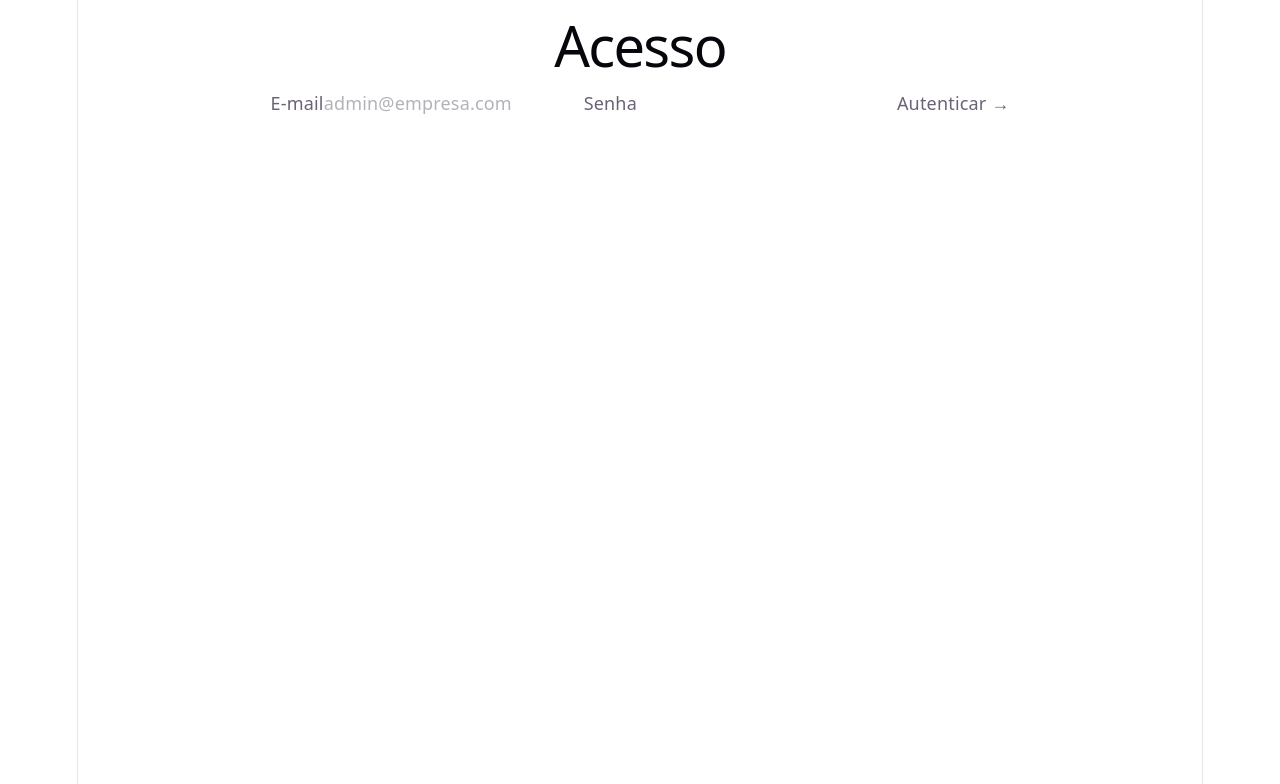
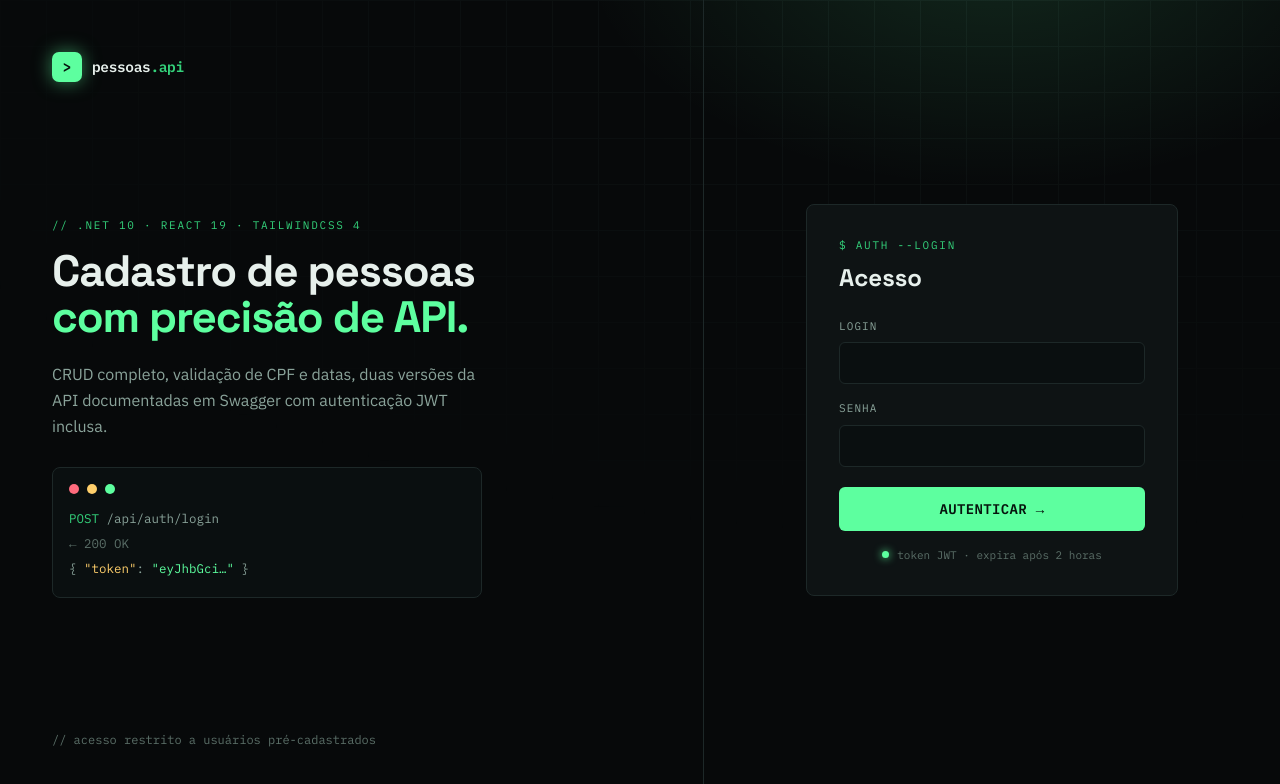
Before and after one commit to Mufado/PersonRegistration, a React (Vite) app in the folder personregistration.client/: page /login in a window 1280 px wide. Shown: the top 784 px of the page. Built offline with nearby package versions, Linux system fonts and the light colour scheme.

Commit message:
feat(frontend): add logo component & style login page

```diff
--- a/personregistration.client/index.html
+++ b/personregistration.client/index.html
@@ -2,6 +2,9 @@
 <html lang="en">
   <head>
     <meta charset="UTF-8" />
+    <link rel="preconnect" href="https://fonts.googleapis.com" />
+    <link rel="preconnect" href="https://fonts.gstatic.com" crossorigin />
+    <link href="https://fonts.googleapis.com/css2?family=IBM+Plex+Mono:wght@400;500;600&family=IBM+Plex+Sans:wght@400;500;600&family=Space+Grotesk:wght@500;600;700&display=swap" rel="stylesheet" />
     <link rel="icon" type="image/svg+xml" href="/favicon.svg" />
     <meta name="viewport" content="width=device-width, initial-scale=1.0" />
     <title>personregistration.client</title>
--- a/personregistration.client/src/App.css
+++ /dev/null
@@ -1,11 +0,0 @@
-#root {
-    max-width: 1280px;
-    margin: 0 auto;
-    padding: 2rem;
-    text-align: center;
-}
-
-th, td {
-    padding-left: 1rem;
-    padding-right: 1rem;
-}
--- /dev/null
+++ b/personregistration.client/src/components/Logo.tsx
@@ -0,0 +1,12 @@
+export function Logo() {
+  return (
+    <div className="flex items-center gap-2.5">
+      <div className="grid h-[30px] w-[30px] place-items-center rounded-[7px] bg-grn shadow-[0_0_18px_rgba(93,255,159,0.5)]">
+        <span className="font-mono text-[15px] font-bold text-[#06140d]">{">"}</span>
+      </div>
+      <div className="font-mono text-[14.5px] font-semibold tracking-tight">
+        pessoas<span className="text-grn2">.api</span>
+      </div>
+    </div>
+  );
+}
--- a/personregistration.client/src/index.css
+++ b/personregistration.client/src/index.css
@@ -1,113 +1,36 @@
 @import "tailwindcss";
 
-:root {
-  --text: #6b6375;
-  --text-h: #08060d;
-  --bg: #fff;
-  --border: #e5e4e7;
-  --code-bg: #f4f3ec;
-  --accent: #aa3bff;
-  --accent-bg: rgba(170, 59, 255, 0.1);
-  --accent-border: rgba(170, 59, 255, 0.5);
-  --social-bg: rgba(244, 243, 236, 0.5);
-  --shadow:
-    rgba(0, 0, 0, 0.1) 0 10px 15px -3px, rgba(0, 0, 0, 0.05) 0 4px 6px -2px;
+@theme {
+  --color-bg: #07090a;
+  --color-surf: #0e1314;
+  --color-surf2: #131a1b;
+  --color-ink: #e7f0ec;
+  --color-mut: #8aa39a;
+  --color-faint: #5b6f68;
+  --color-line: #1d2828;
+  --color-grn: #5dff9f;
+  --color-grn2: #34d27b;
+  --color-amb: #ffcf6b;
+  --color-danger: #ff6b7d;
 
-  --sans: system-ui, 'Segoe UI', Roboto, sans-serif;
-  --heading: system-ui, 'Segoe UI', Roboto, sans-serif;
-  --mono: ui-monospace, Consolas, monospace;
-
-  font: 18px/145% var(--sans);
-  letter-spacing: 0.18px;
-  color-scheme: light dark;
-  color: var(--text);
-  background: var(--bg);
-  font-synthesis: none;
-  text-rendering: optimizeLegibility;
-  -webkit-font-smoothing: antialiased;
-  -moz-osx-font-smoothing: grayscale;
-
-  @media (max-width: 1024px) {
-    font-size: 16px;
-  }
+  --font-sans: "IBM Plex Sans", sans-serif;
+  --font-mono: "IBM Plex Mono", monospace;
+  --font-display: "Space Grotesk", sans-serif;
 }
 
-@media (prefers-color-scheme: dark) {
-  :root {
-    --text: #9ca3af;
-    --text-h: #f3f4f6;
-    --bg: #16171d;
-    --border: #2e303a;
-    --code-bg: #1f2028;
-    --accent: #c084fc;
-    --accent-bg: rgba(192, 132, 252, 0.15);
-    --accent-border: rgba(192, 132, 252, 0.5);
-    --social-bg: rgba(47, 48, 58, 0.5);
-    --shadow:
-      rgba(0, 0, 0, 0.4) 0 10px 15px -3px, rgba(0, 0, 0, 0.25) 0 4px 6px -2px;
-  }
+html, body, #root { height: 100%; }
+body { margin: 0; }
 
-  #social .button-icon {
-    filter: invert(1) brightness(2);
-  }
+/* Efeitos de fundo: complexos demais p/ utilitários, então CSS próprio */
+.app-bg {
+  background-image:
+    linear-gradient(var(--color-line) 1px, transparent 1px),
+    linear-gradient(90deg, var(--color-line) 1px, transparent 1px);
+  background-size: 46px 46px;
+  opacity: 0.35;
+  -webkit-mask-image: radial-gradient(120% 90% at 75% 0%, #000, transparent 75%);
+  mask-image: radial-gradient(120% 90% at 75% 0%, #000, transparent 75%);
 }
-
-#root {
-  width: 1126px;
-  max-width: 100%;
-  margin: 0 auto;
-  text-align: center;
-  border-inline: 1px solid var(--border);
-  min-height: 100svh;
-  display: flex;
-  flex-direction: column;
-  box-sizing: border-box;
+.app-glow {
+  background: radial-gradient(700px 420px at 78% -8%, rgba(93, 255, 159, 0.13), transparent 60%);
 }
-
-body {
-  margin: 0;
-}
-
-h1,
-h2 {
-  font-family: var(--heading);
-  font-weight: 500;
-  color: var(--text-h);
-}
-
-h1 {
-  font-size: 56px;
-  letter-spacing: -1.68px;
-  margin: 32px 0;
-  @media (max-width: 1024px) {
-    font-size: 36px;
-    margin: 20px 0;
-  }
-}
-h2 {
-  font-size: 24px;
-  line-height: 118%;
-  letter-spacing: -0.24px;
-  margin: 0 0 8px;
-  @media (max-width: 1024px) {
-    font-size: 20px;
-  }
-}
-p {
-  margin: 0;
-}
-
-code,
-.counter {
-  font-family: var(--mono);
-  display: inline-flex;
-  border-radius: 4px;
-  color: var(--text-h);
-}
-
-code {
-  font-size: 15px;
-  line-height: 135%;
-  padding: 4px 8px;
-  background: var(--code-bg);
-}
--- a/personregistration.client/src/pages/LoginPage.tsx
+++ b/personregistration.client/src/pages/LoginPage.tsx
@@ -2,6 +2,7 @@ import { useState } from "react";
 import { useNavigate } from "react-router";
 import { apiClient } from "../api/client";
 import { useAuth } from "../context/AuthContext";
+import { Logo } from "../components/Logo";
 
 export function LoginPage() {
   const [username, setUsername] = useState("");
@@ -14,6 +15,7 @@ export function LoginPage() {
 
   async function handleSubmit(e: React.SubmitEvent) {
     e.preventDefault();
+
     setError(null);
     setLoading(true);
 
@@ -30,35 +32,99 @@ export function LoginPage() {
     }
   }
 
+  const inputClass =
+    "w-full rounded-md border border-line bg-[#0a0f10] px-3 py-2.5 font-mono text-sm text-ink "
+      + "outline-none placeholder:text-faint focus:border-grn2 focus:ring-2 focus:ring-grn/15";
+
+  const labelClass = "mb-2 block font-mono text-[11px] uppercase tracking-widest text-mut";
+
   return (
-    <div className="login-page">
-      <h1>Acesso</h1>
+    <div className="relative h-screen w-full overflow-hidden bg-bg font-sans text-ink">
+      <div className="app-bg absolute inset-0" />
+      <div className="app-glow absolute inset-0" />
+
+      <div className="relative grid h-full grid-cols-1 lg:grid-cols-[1.1fr_0.9fr]">
+        <div className="hidden flex-col justify-between border-r border-line p-13 lg:flex">
+          <Logo />
+          <div>
+            <div className="mb-4 font-mono text-[11px] uppercase tracking-[0.16em] text-grn2">
+              // .NET 10 · REACT 19 · TAILWINDCSS 4
+            </div>
+            <h1 className="font-display text-[44px] font-bold leading-[1.04] tracking-tight">
+              Cadastro de pessoas
+              <br />
+              <span className="text-grn">com precisão de API.</span>
+            </h1>
+            <p className="mt-5 max-w-[430px] text-base leading-relaxed text-mut">
+              CRUD completo, validação de CPF e datas, duas versões da API documentadas em Swagger com autenticação JWT inclusa.
+            </p>
+            <div className="mt-7 max-w-[430px] rounded-lg border border-line bg-[#0a0f10] p-4">
+              <div className="mb-3 flex gap-2">
+                <span className="h-2.5 w-2.5 rounded-full bg-danger" />
+                <span className="h-2.5 w-2.5 rounded-full bg-amb" />
+                <span className="h-2.5 w-2.5 rounded-full bg-grn" />
+              </div>
+              <pre className="m-0 font-mono text-[12.5px] leading-loose text-mut">
+                <span className="text-grn2">POST</span> /api/auth/login{"\n"}
+                <span className="text-faint">← 200 OK</span>{"\n"}
+                {"{ "}
+                <span className="text-amb">"token"</span>:{" "}
+                <span className="text-grn">"eyJhbGci…"</span>
+                {" }"}
+              </pre>
+            </div>
+          </div>
+          <div className="font-mono text-xs text-faint">
+            // acesso restrito a usuários pré-cadastrados
+          </div>
+        </div>
+
+        <div className="grid place-items-center p-10">
+          <div className="w-full max-w-[372px] rounded-lg border border-line bg-surf p-8">
+            <div className="mb-2 font-mono text-[11px] uppercase tracking-[0.16em] text-grn2">
+              $ auth --login
+            </div>
+            <h2 className="mb-6 font-display text-2xl font-bold">Acesso</h2>
+
             <form onSubmit={handleSubmit}>
-        <label>
-          E-mail
+              <div className="mb-4">
+                <label className={labelClass}>Login</label>
                 <input
                   type="text"
                   value={username}
                   onChange={(e) => setUsername(e.target.value)}
-            placeholder="admin@empresa.com"
+                  className={inputClass}
                 />
-        </label>
+              </div>
 
-        <label>
-          Senha
+              <div className="mb-5">
+                <label className={labelClass}>Senha</label>
                 <input
                   type="password"
                   value={password}
                   onChange={(e) => setPassword(e.target.value)}
+                  className={inputClass}
                 />
-        </label>
+              </div>
 
-        {error && <p className="error">{error}</p>}
+              {error && <p className="mb-3 font-mono text-xs text-danger">{error}</p>}
 
-        <button type="submit" disabled={loading}>
-          {loading ? "Autenticando…" : "Autenticar →"}
+              <button
+                type="submit"
+                disabled={loading}
+                className="w-full cursor-pointer rounded-md bg-grn py-3 font-mono text-sm font-semibold tracking-wide text-[#06140d] transition hover:bg-grn2 disabled:opacity-60"
+              >
+                {loading ? "AUTENTICANDO…" : "AUTENTICAR →"}
               </button>
+
+              <div className="mt-4 flex items-center justify-center gap-2 font-mono text-[11px] text-faint">
+                <span className="h-[7px] w-[7px] rounded-full bg-grn shadow-[0_0_8px_var(--color-grn)]" />
+                token JWT · expira após 2 horas
+              </div>
             </form>
+          </div>
+        </div>
+      </div>
     </div>
   );
 }
```
Lines whose indentation alone changed are shown as unchanged.
